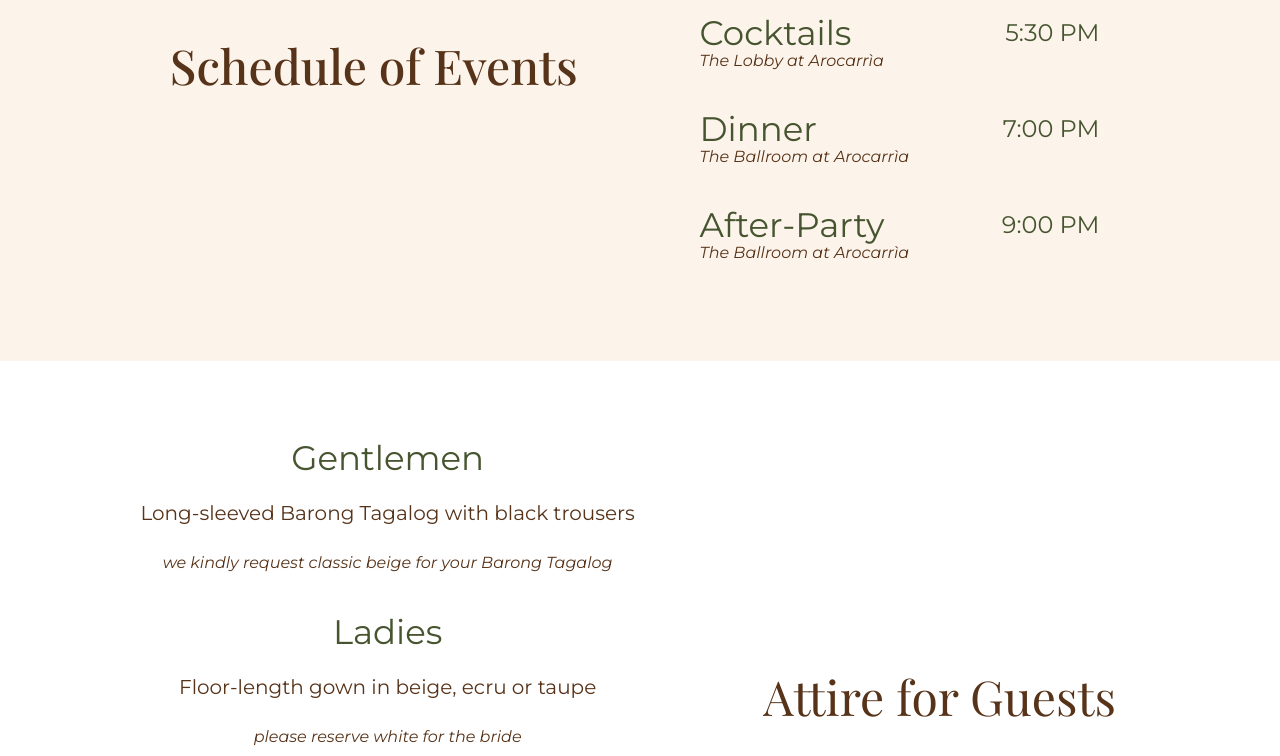
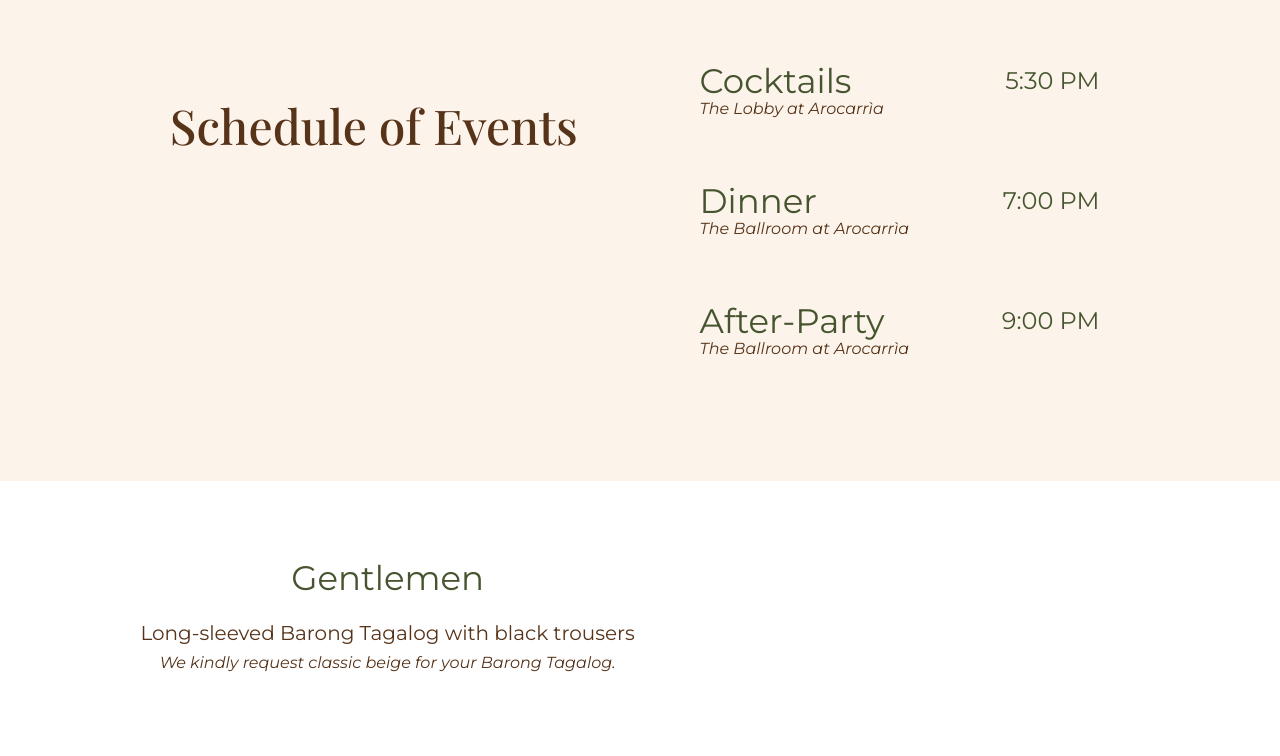
Before and after one commit to gdcrisanto/emilcelina, a Next.js app: page /the-wedding in a window 1280 px wide. Shown: the part 1056-1812 px from the top of the page. Built offline with nearby package versions, Linux system fonts and the light colour scheme; a web font is replaced by a local one.

Commit message:
fix: [jan 5 revisions pt 2]

```diff
--- a/lib/constants/theWedding.ts
+++ b/lib/constants/theWedding.ts
@@ -56,12 +56,12 @@ const ATTIRE_FOR_GUESTS = {
 	ladies: {
 		title: 'Ladies',
 		description: 'Floor-length gown in beige, ecru or taupe',
-		subDescription: 'please reserve white for the bride',
+		subDescription: 'Please reserve white for the bride.',
 	},
 	gentlemen: {
 		title: 'Gentlemen',
 		description: 'Long-sleeved Barong Tagalog with black trousers',
-		subDescription: 'we kindly request classic beige for your Barong Tagalog',
+		subDescription: 'We kindly request classic beige for your Barong Tagalog.',
 	},
 	colors: ['bg-[#F0E8DB]', 'bg-[#E2D4C5]', 'bg-[#D8C9BA]'],
 	note: 'Dress code is strictly formal.',
--- a/pages/index.tsx
+++ b/pages/index.tsx
@@ -139,7 +139,7 @@ export default function Home() {
 						</h2>
 						{ORDER_OF_EVENTS?.events.map((item) => {
 							return (
-								<div className="flex flex-row mb-10 justify-between">
+								<div className="flex flex-row mb-16 justify-between">
 									<div className="flex flex-col">
 										<h3 className="text-2xl lg:text-[2.125rem] text-[#46542f]">
 											{item.event}
--- a/pages/the-wedding.tsx
+++ b/pages/the-wedding.tsx
@@ -20,11 +20,18 @@ export default function TheWedding() {
 
 	const scrolltoHash = function (element_id: string) {
 		const element = document.getElementById(element_id);
-		element?.scrollIntoView({
-			behavior: 'smooth',
-			block: 'center',
-			inline: 'nearest',
-		});
+		// element?.scrollIntoView({
+		// 	behavior: 'smooth',
+		// 	block: 'start',
+		// 	inline: 'nearest',
+		// });
+		const yOffset = element_id === 'schedule' ? -190 : -150;
+		const y = element.getBoundingClientRect().top + window.scrollY + yOffset;
+		// element?.scrollTo({
+		// 	behavior: 'smooth',
+		// 	top: y
+		// });
+		window.scrollTo({top: y, behavior: 'smooth'});
 	};
 
 	const [isScrollUp, setIsScrollUp] = useState(true);
@@ -99,22 +106,21 @@ export default function TheWedding() {
 							</a>
 						);
 					})}
-				</div>
-
+			</div>
 				<ColoredBgWrapper bgColor="nata">
-
+				<div id="schedule"/>
 				<div
-					id="schedule"
 					className="flex flex-col lg:flex-row w-full max-w-[1920px] mx-auto gap-x-20 px-10 lg:px-32 py-14">
 					<div className="flex flex-col w-full lg:w-[48%] mb-20 lg:mb-0 justify-center ">
 						<h2 className="font-playfair text-4xl text-center fade-up text-[#573319] font-playfair lg:text-[3rem] leading-[100%] font-medium">
 							{SCHEDULE_OF_EVENTS.title}
 						</h2>
+
 					</div>
 					<div className="flex flex-col lg:max-w-[400px] w-full text-[#5F6F52] fade-up">
 						{SCHEDULE_OF_EVENTS?.events.map((item) => {
 							return (
-								<div className="flex flex-row mb-10 justify-between">
+								<div className="flex flex-row mb-16 justify-between">
 									<div className="flex flex-col">
 										<h3 className="text-2xl lg:text-[2.125rem] text-[#46542f]">
 											{item.event}
@@ -136,26 +142,27 @@ export default function TheWedding() {
 			</ColoredBgWrapper>
 
 			<ColoredBgWrapper bgColor="white">
+				<div id="attire"/>
 				<div
 					className="flex flex-col-reverse lg:flex-row w-full max-w-[1920px] mx-auto gap-x-20 px-10 lg:px-32 py-10 pt-20 lg:py-20 fade-up">
 					<div className="flex flex-col w-full lg:w-[55%] mb-20 lg:mb-0 justify-center ">
 						<div className="flex flex-col-reverse w-full">
-							<div className="flex flex-col w-full  mb-10 lg:mb-0 justify-center ">
+							<div className="flex flex-col w-full  mb-10 lg:mb-10 justify-center ">
 								<h3 className="leading-[100%] text-center mb-6 text-2xl lg:text-[2.125rem] text-[#46542f]">
 									{ATTIRE_FOR_GUESTS.ladies.title}
 								</h3>
-								<h4 className="text-center text-xl text-[#573319] mb-6">
+								<h4 className="text-center text-xl text-[#573319] mb-1">
 									{ATTIRE_FOR_GUESTS.ladies.description}
 								</h4>
 								<span className="text-base italic text-center text-[#573319]">
 									{ATTIRE_FOR_GUESTS.ladies.subDescription}
 								</span>
 							</div>
-							<div className="flex flex-col w-full mb-10 justify-center ">
+							<div className="flex flex-col w-full mb-10 lg:mb-20 justify-center ">
 								<h3 className="leading-[100%] text-center mb-6 text-2xl lg:text-[2.125rem] text-[#46542f]">
 									{ATTIRE_FOR_GUESTS.gentlemen.title}
 								</h3>
-								<h4 className="text-center text-xl text-[#573319] mb-6">
+								<h4 className="text-center text-xl text-[#573319] mb-1">
 									{ATTIRE_FOR_GUESTS.gentlemen.description}
 								</h4>
 								<span className="text-base italic text-center text-[#573319]">
@@ -182,7 +189,6 @@ export default function TheWedding() {
 						<h2 className="font-playfair text-center fade-up text-[#573319] font-playfair text-4xl lg:text-[3rem] leading-[100%]">
 							{ATTIRE_FOR_GUESTS.title}
 						</h2>
-						<div id="attire"/>
 					</div>
 				</div>
 			</ColoredBgWrapper>
```
